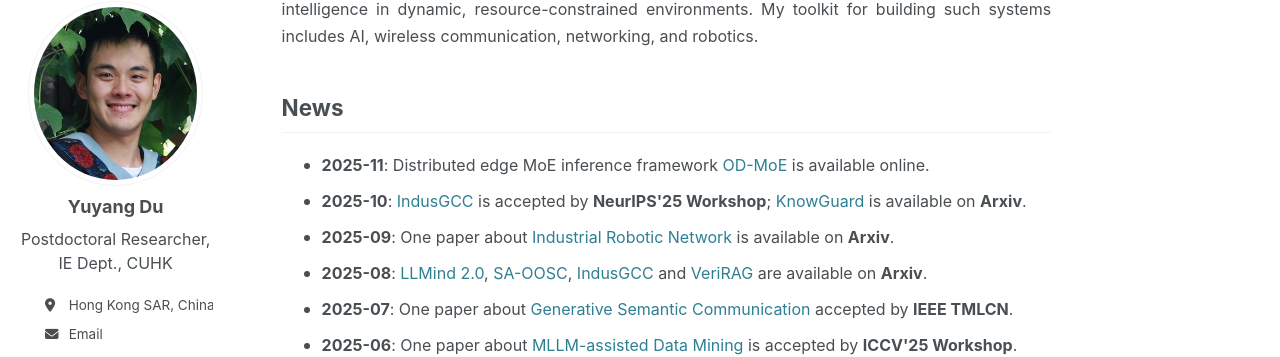
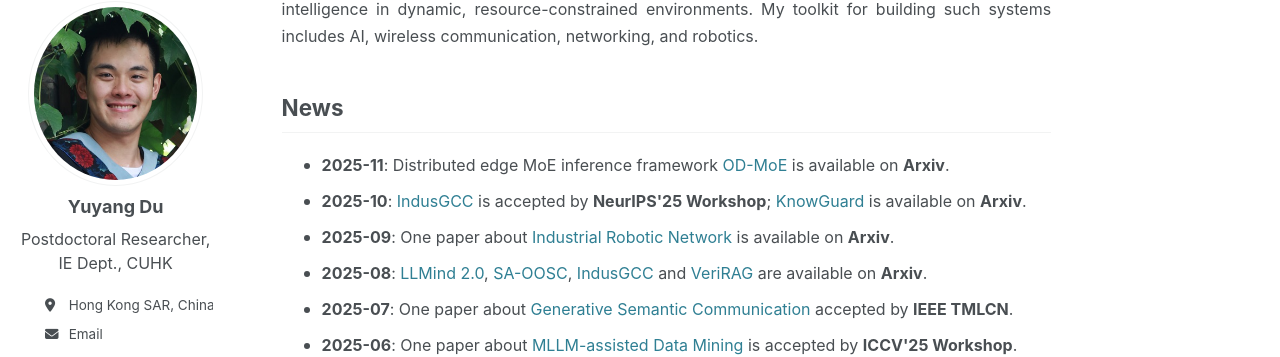
Before and after one commit to yuyangdu01/yuyangdu01.github.io, a Jekyll site: the page built from _pages/about.md, in a window 1280 px wide and 900 px high, scrolled down 392 px. Shown: the part 105-462 px from the top of the window. Built offline with Jekyll 4.4.1, drawn with Linux system fonts in a browser that asks for light colours; some web fonts are replaced.

Commit message:
Update about.md

```diff
--- a/_pages/about.md
+++ b/_pages/about.md
@@ -21,7 +21,7 @@ a {
 
 News <font size=3></font>
 ------
-* <font size=3><b>2025-11</b>: Distributed edge MoE inference framework <a href="https://arxiv.org/abs/2512.03927">OD-MoE</a> is available online.</font>
+* <font size=3><b>2025-11</b>: Distributed edge MoE inference framework <a href="https://arxiv.org/abs/2512.03927">OD-MoE</a> is available on <b>Arxiv</b>.</font>
 * <font size=3><b>2025-10</b>: <a href="https://arxiv.org/abs/2509.01199"> IndusGCC</a> is accepted by <b>NeurIPS'25 Workshop</b>; <a href="https://arxiv.org/abs/2509.24816">KnowGuard</a> is available on <b>Arxiv</b>.</font>
 * <font size=3><b>2025-09</b>: One paper about <a href="https://arxiv.org/abs/2509.06119">Industrial Robotic Network</a> is available on <b>Arxiv</b>.</font>
 * <font size=3><b>2025-08</b>: <a href="https://arxiv.org/abs/2508.13920"> LLMind 2.0</a>, <a href="https://arxiv.org/abs/2509.07436"> SA-OOSC</a>, <a href="https://arxiv.org/abs/2509.01199"> IndusGCC</a> and <a href="https://arxiv.org/abs/2507.15664"> VeriRAG</a> are available on <b>Arxiv</b>.</font>
```
